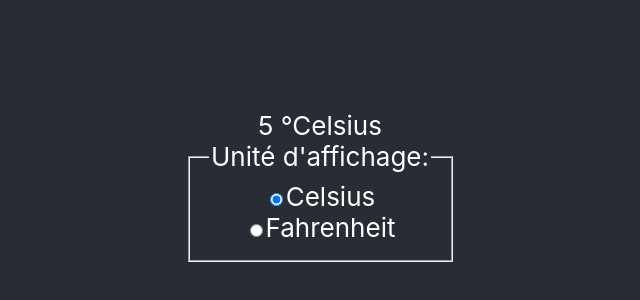
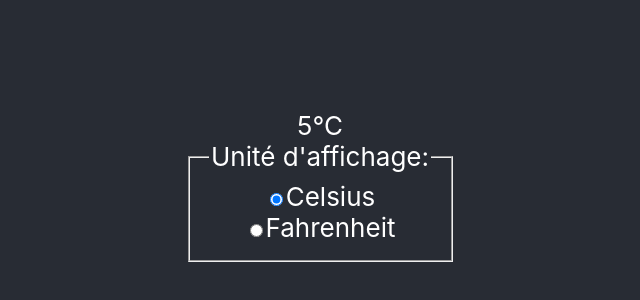
Before and after one commit to ThoRibeiro/MyMeteo, a React (Create React App) app in the folder web-app/: page / in a window 1280 px wide. Shown: the part 214-514 px from the top of the page, without its empty margins (320-960 px from the left). Built offline with nearby package versions, Linux system fonts and the light colour scheme.

Commit message:
feat: calcul

```diff
--- a/web-app/src/components/Temperature.tsx
+++ b/web-app/src/components/Temperature.tsx
@@ -1,29 +1,25 @@
 import { useState } from "react";
 
 export function Temperature() {
-  //   type TemperatureUnit = "CELCIUS" | "FAHRENHEIT";
   enum TemperatureUnit {
-    CELCIUS = "Celsius",
-    FAHRENHEIT = "Fahrenheit",
+    CELCIUS = "C",
+    FAHRENHEIT = "F",
   }
 
   const TEMPERATURE = 5;
   const [isCelcius, setIsCelcius] = useState(true);
   const [unit, setUnit] = useState<TemperatureUnit>(TemperatureUnit.CELCIUS);
 
-  // JE SUIS EN LOVE SUR ALEXY LE GROS BG DE FOU
-  // LOVE ALEXY
-  // NUD3 ALEXY
-  // ALEXY LE GROS BG
-  // ALEXY LE GROS BG
-  // ALEXY LE GROS BG
-  // TROP BEAU LA CHEMISE DE ALEXY
-  // SEX_ALEXY.COM
-  // ALEXY LE GROS SEXE
+  function getTemperatureFahrenheit(celsius: number): number {
+    return (celsius * 9) / 5 + 32;
+  }
 
   return (
     <div>
-      {TEMPERATURE} °{unit}
+      {unit === TemperatureUnit.CELCIUS
+        ? TEMPERATURE
+        : getTemperatureFahrenheit(TEMPERATURE)}
+      °{unit}
       <fieldset>
         <legend> Unité d'affichage: </legend>
         <label>
```
